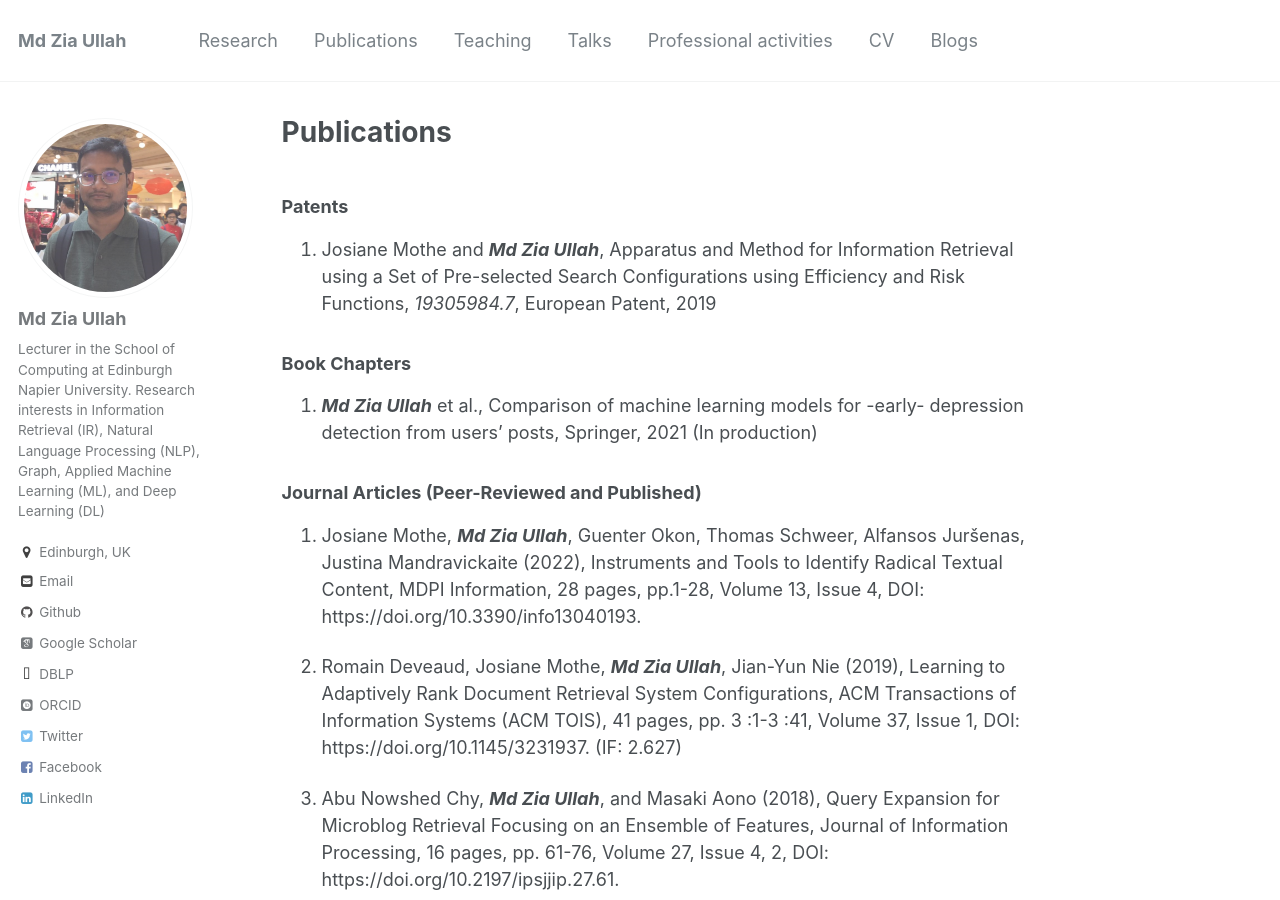
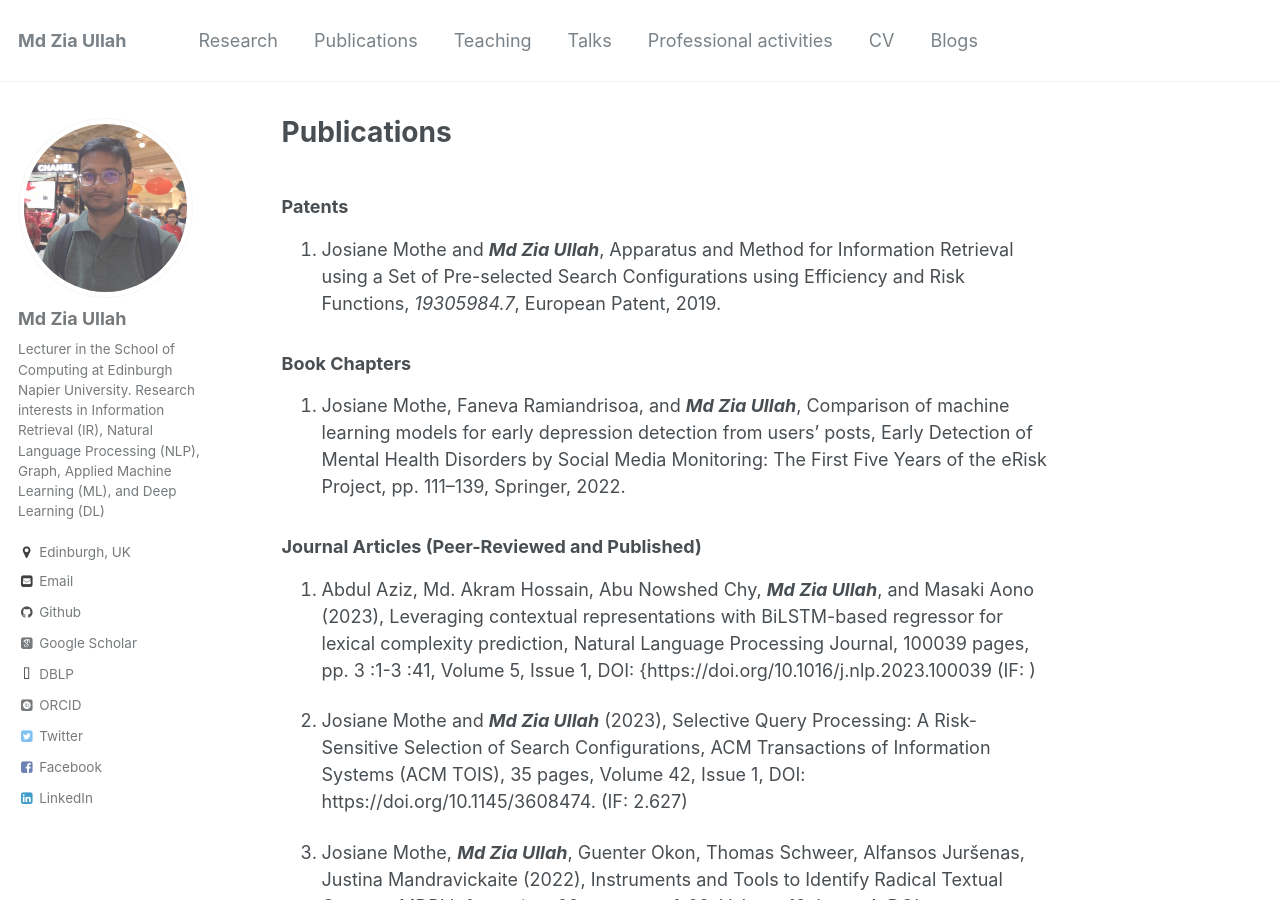
Before and after one commit to zuacubd/zuacubd.github.io, a Jekyll site: the page built from _pages/pubs.md, in a window 1280 px wide and 900 px high. Built offline with Jekyll 4.4.1, drawn with Linux system fonts in a browser that asks for light colours; some web fonts are replaced; some of the changed text lies outside the part shown.

Commit message:
Update pubs.md
added new publications

```diff
--- a/_pages/pubs.md
+++ b/_pages/pubs.md
@@ -6,60 +6,64 @@ published: true
 ---
 ### Patents
 
-1. Josiane Mothe and _**Md Zia Ullah**_, Apparatus and Method for Information Retrieval using a Set of Pre-selected Search Configurations using Efficiency and Risk Functions, *19305984.7*, European Patent, 2019
+1. Josiane Mothe and _**Md Zia Ullah**_, Apparatus and Method for Information Retrieval using a Set of Pre-selected Search Configurations using Efficiency and Risk Functions, *19305984.7*, European Patent, 2019.
 
 
 ### Book Chapters
 
-1. _**Md Zia Ullah**_ et al., Comparison of machine learning models for -early- depression detection from users’ posts, Springer, 2021 (In production)
+1. Josiane Mothe, Faneva Ramiandrisoa, and _**Md Zia Ullah**_, Comparison of machine learning models for early depression detection from users’ posts, Early Detection of Mental Health Disorders by Social Media Monitoring: The First Five Years of the eRisk Project, pp. 111--139, Springer, 2022.
 
 
 ### Journal Articles (Peer-Reviewed and Published)
 
-1. Josiane Mothe, _**Md Zia Ullah**_, Guenter Okon, Thomas Schweer, Alfansos Juršenas, Justina Mandravickaite (2022), Instruments and Tools to Identify Radical Textual Content, MDPI Information, 28 pages, pp.1-28, Volume 13, Issue 4, DOI: https://doi.org/10.3390/info13040193.
+1. Abdul Aziz, Md. Akram Hossain, Abu Nowshed Chy, _**Md Zia Ullah**_, and Masaki Aono (2023), Leveraging contextual representations with BiLSTM-based regressor for lexical complexity prediction, Natural Language Processing Journal, 100039 pages, pp. 3 :1-3 :41, Volume 5, Issue 1, DOI: {https://doi.org/10.1016/j.nlp.2023.100039 (IF: )
 
-1. Romain Deveaud, Josiane Mothe, _**Md Zia Ullah**_, Jian-Yun Nie (2019), Learning to Adaptively Rank Document Retrieval System Configurations, ACM Transactions of Information Systems (ACM TOIS), 41 pages, pp. 3 :1-3 :41, Volume 37, Issue 1, DOI: https://doi.org/10.1145/3231937. (IF: 2.627)
+2. Josiane Mothe and _**Md Zia Ullah**_ (2023), Selective Query Processing: A Risk-Sensitive Selection of Search Configurations, ACM Transactions of Information Systems (ACM TOIS), 35 pages, Volume 42, Issue 1, DOI: https://doi.org/10.1145/3608474. (IF: 2.627)
 
-2. Abu Nowshed Chy, _**Md Zia Ullah**_, and Masaki Aono (2018), Query Expansion for Microblog Retrieval Focusing on an Ensemble of Features, Journal of Information Processing, 16 pages, pp. 61-76, Volume 27, Issue 4, 2, DOI: https://doi.org/10.2197/ipsjjip.27.61.
+3. Josiane Mothe, _**Md Zia Ullah**_, Guenter Okon, Thomas Schweer, Alfansos Juršenas, Justina Mandravickaite (2022), Instruments and Tools to Identify Radical Textual Content, MDPI Information, 28 pages, pp.1-28, Volume 13, Issue 4, DOI: https://doi.org/10.3390/info13040193.
 
-3. Abu Nowshed Chy, _**Md Zia Ullah**_, and Masaki Aono (2017), Microblog Retrieval Using Ensemble of Feature Sets through Supervised Feature Selection, IEICE Transactions on Information and Systems (IEICE TOIS), 13 pages, pp. 793-806, Volume E100-D, Issue 4, 2, DOI: https://doi.org/0.1587/transinf.2016DAP0032. (IF: 0.576)
+4. Romain Deveaud, Josiane Mothe, _**Md Zia Ullah**_, Jian-Yun Nie (2019), Learning to Adaptively Rank Document Retrieval System Configurations, ACM Transactions of Information Systems (ACM TOIS), 41 pages, pp. 3 :1-3 :41, Volume 37, Issue 1, DOI: https://doi.org/10.1145/3231937. (IF: 2.627)
 
-4. _**Md Zia Ullah**_ and Masaki Aono (2016), A Bipartite Graph-based Ranking Approach to Query Subtopics Diversification Focused on Word Embedding Features, IEICE Transactions on Information and Systems (IEICE TOIS), 11 pages, pp. 3090-3100, Volume E99-D, Issue 12, DOI: https://doi.org/10.1587/transinf.2016EDP7190. (IF: 0.576)
+5. Abu Nowshed Chy, _**Md Zia Ullah**_, and Masaki Aono (2018), Query Expansion for Microblog Retrieval Focusing on an Ensemble of Features, Journal of Information Processing, 16 pages, pp. 61-76, Volume 27, Issue 4, 2, DOI: https://doi.org/10.2197/ipsjjip.27.61.
 
-5. _**Md Zia Ullah**_, Masaki Aono, and Md Hanif Seddiqui (2015), Estimating a Ranked List of Human Genetic Diseases by Associating Phenotype-Gene with Gene-Disease Bipartite Graphs, ACM Transactions on Intelligent System and Technology (ACM TIST), 21 pages, pp.56:1~56:21, Volume 6, Issue 4, DOI: https://doi.org/10.1145/2700487. (IF: 2.861)
+6. Abu Nowshed Chy, _**Md Zia Ullah**_, and Masaki Aono (2017), Microblog Retrieval Using Ensemble of Feature Sets through Supervised Feature Selection, IEICE Transactions on Information and Systems (IEICE TOIS), 13 pages, pp. 793-806, Volume E100-D, Issue 4, 2, DOI: https://doi.org/0.1587/transinf.2016DAP0032. (IF: 0.576)
+
+7. _**Md Zia Ullah**_ and Masaki Aono (2016), A Bipartite Graph-based Ranking Approach to Query Subtopics Diversification Focused on Word Embedding Features, IEICE Transactions on Information and Systems (IEICE TOIS), 11 pages, pp. 3090-3100, Volume E99-D, Issue 12, DOI: https://doi.org/10.1587/transinf.2016EDP7190. (IF: 0.576)
+
+8. _**Md Zia Ullah**_, Masaki Aono, and Md Hanif Seddiqui (2015), Estimating a Ranked List of Human Genetic Diseases by Associating Phenotype-Gene with Gene-Disease Bipartite Graphs, ACM Transactions on Intelligent System and Technology (ACM TIST), 21 pages, pp.56:1~56:21, Volume 6, Issue 4, DOI: https://doi.org/10.1145/2700487. (IF: 2.861)
 
 
 ### International Conference Papers (Peer-Reviewed and Published)
 
-1. Josiane Mothe and _**Md Zia Ullah**_ (2021, November), Defining an Optimal Configuration Set for Selective Search Strategy – A Risk-Sensitive Approach, The 30th ACM International Conference on Information and Knowledge Management (CIKM 2021), Queensland, Australia.
+1. Adrian-Gabriel Chifu, Déjean, S., Garouani, M., Mothe, J., Ortiz, D., _**Md Zia Ullah**_ (2024). Can We Predict QPP? An Approach Based on Multivariate Outliers. In: Goharian, N., et al. Advances in Information Retrieval. ECIR 2024. Lecture Notes in Computer Science, vol 14610. Springer, Cham.
 
-2. Adrian-Gabriel Chifu, Josiane Mothe, and _**Md Zia Ullah**_ (2020, March), Fair Exposure of Documents in Information Retrieval: a Community Detection Approach, CIRCLE 2020, Toulouse, France.
+2. Josiane Mothe and _**Md Zia Ullah**_ (2021, November), Defining an Optimal Configuration Set for Selective Search Strategy – A Risk-Sensitive Approach, The 30th ACM International Conference on Information and Knowledge Management (CIKM 2021), Queensland, Australia.
 
-3. Konstantinos Demestichas, Thi Bich Ngoc Hoang, Josiane Mothe, Olivier Teste, and _**Md Zia Ullah**_ (2020, March), Prediction and Visual Intelligence for Security Information: The Prevision H2020 Project, CIRCLE 2020, Toulouse, France.
+3. Adrian-Gabriel Chifu, Josiane Mothe, and _**Md Zia Ullah**_ (2020, March), Fair Exposure of Documents in Information Retrieval: a Community Detection Approach, CIRCLE 2020, Toulouse, France.
 
-4. Sébastien Déjean, Radu Tudor Ionescu, Josiane Mothe, and _**Md Zia Ullah**_ (2020, March), Forward and backward feature selection for query performance prediction, ACM SAC 2020, pp. 690-697, Brno, Czech Republic.
+4. Konstantinos Demestichas, Thi Bich Ngoc Hoang, Josiane Mothe, Olivier Teste, and _**Md Zia Ullah**_ (2020, March), Prediction and Visual Intelligence for Security Information: The Prevision H2020 Project, CIRCLE 2020, Toulouse, France.
 
-5. Sébastien Déjean, Josiane Mothe, and _**Md Zia Ullah**_ (2019, September), Studying the Variability of System Setting Effectiveness by Data Analytics and Visualization, International Conference of the Cross-Language Evaluation Forum for European Languages (CLEF2019), pp. 62-74, Lugano, Switzerland.
+5. Sébastien Déjean, Radu Tudor Ionescu, Josiane Mothe, and _**Md Zia Ullah**_ (2020, March), Forward and backward feature selection for query performance prediction, ACM SAC 2020, pp. 690-697, Brno, Czech Republic.
 
-6. Cédric Lespagnol, Josiane Mothe, and _**Md Zia Ullah**_ (2019, July), Information Nutritional Label and Word Embedding to Estimate Information Check-Worthiness, The 42nd International ACM SIGIR Conference on Research and Development in Information Retrieval (SIGIR 2019), pp. , Paris, France. (In press) (Acceptance rate: 24.4%)
+6. Sébastien Déjean, Josiane Mothe, and _**Md Zia Ullah**_ (2019, September), Studying the Variability of System Setting Effectiveness by Data Analytics and Visualization, International Conference of the Cross-Language Evaluation Forum for European Languages (CLEF2019), pp. 62-74, Lugano, Switzerland.
 
-7. Stefano Mizzaro, Josiane Mothe, Kevin Roitero, and _**Md Zia Ullah**_ (2018, July), Query Performance Prediction and Effectiveness Evaluation Without Relevance Judgments: Two Sides of the Same Coin, The 41st International ACM SIGIR Conference on Research and Development in Information Retrieval (SIGIR 2018), pp. 1233-1236, Ann Arbor, MI, USA. (Acceptance rate: 30%)
+7. Cédric Lespagnol, Josiane Mothe, and _**Md Zia Ullah**_ (2019, July), Information Nutritional Label and Word Embedding to Estimate Information Check-Worthiness, The 42nd International ACM SIGIR Conference on Research and Development in Information Retrieval (SIGIR 2019), pp. , Paris, France. (In press) (Acceptance rate: 24.4%)
 
-8. Adrian-Gabriel Chifu, Lea Laporte, Josiane Mothe, and _**Md Zia Ullah**_ (2018, July), Query Performance Prediction Focused on Summarized Letor Features, The 41st International ACM SIGIR Conference on Research and Development in Information Retrieval (SIGIR 2018), pp. 1177-1180, Ann Arbor, MI, USA, DOI:10.1145/3209978.3210121. (Acceptance rate: 30%)
+8. Stefano Mizzaro, Josiane Mothe, Kevin Roitero, and _**Md Zia Ullah**_ (2018, July), Query Performance Prediction and Effectiveness Evaluation Without Relevance Judgments: Two Sides of the Same Coin, The 41st International ACM SIGIR Conference on Research and Development in Information Retrieval (SIGIR 2018), pp. 1233-1236, Ann Arbor, MI, USA. (Acceptance rate: 30%)
 
-9. Serge Molina, Josiane Mothe, Dorian Roques, Ludovic Tanguy, and _**Md Zia Ullah**_ (2017, September), IRIT QFR: IRIT Query Feature Resource. International Conference of the Cross-Language Evaluation Forum for European Languages (CLEF2017), pp. 69-81, Dublin, Ireland, DOI:10.1007/978-3-319-65813-1_6.
+9. Adrian-Gabriel Chifu, Lea Laporte, Josiane Mothe, and _**Md Zia Ullah**_ (2018, July), Query Performance Prediction Focused on Summarized Letor Features, The 41st International ACM SIGIR Conference on Research and Development in Information Retrieval (SIGIR 2018), pp. 1177-1180, Ann Arbor, MI, USA, DOI:10.1145/3209978.3210121. (Acceptance rate: 30%)
 
-10. _**Md Zia Ullah**_, Abu Nowshed Chy, and Masaki Aono (2016, November), Query Subtopic Mining Exploiting Word Embedding for Search Result Diversification, Twelfth Asia Information Retrieval Societies Conference(AIRS 2016), pp. 308-314, Beijing, China, DOI: 10.1007/978-3-319-48051-0_24. (Best Presentation Award) (Acceptance rate: 45%)
+10. Serge Molina, Josiane Mothe, Dorian Roques, Ludovic Tanguy, and _**Md Zia Ullah**_ (2017, September), IRIT QFR: IRIT Query Feature Resource. International Conference of the Cross-Language Evaluation Forum for European Languages (CLEF2017), pp. 69-81, Dublin, Ireland, DOI:10.1007/978-3-319-65813-1_6.
 
-11. Abu Nowshed Chy, _**Md Zia Ullah**_, and Masaki Aono (2015, August), Combining Temporal and Content-Aware Features for Microblog Retrieval, IEEE International Conference on Advanced Informatics: Concepts, Theory and Applications (ICAICTA 2015), pp. 1-6, Chonburi, Thailand, DOI:10.1109/ICAICTA.2015.7335353. (Best Paper Award) (Acceptance rate: 69.8%)
+11. _**Md Zia Ullah**_, Abu Nowshed Chy, and Masaki Aono (2016, November), Query Subtopic Mining Exploiting Word Embedding for Search Result Diversification, Twelfth Asia Information Retrieval Societies Conference(AIRS 2016), pp. 308-314, Beijing, China, DOI: 10.1007/978-3-319-48051-0_24. (Best Presentation Award) (Acceptance rate: 45%)
 
-12. _**Md Zia Ullah**_ and Masaki Aono (2014, August), Query Subtopic Mining for Search Result Diversification, IEEE International Conference on Advanced Informatics: Concepts, Theory and Applications (ICAICTA 2014), pp. 309-314, Bandung, Indonesia, DOI: 10.1109/ICAICTA.2014. 7005960. (Acceptance rate: 47%)
+12. Abu Nowshed Chy, _**Md Zia Ullah**_, and Masaki Aono (2015, August), Combining Temporal and Content-Aware Features for Microblog Retrieval, IEEE International Conference on Advanced Informatics: Concepts, Theory and Applications (ICAICTA 2015), pp. 1-6, Chonburi, Thailand, DOI:10.1109/ICAICTA.2015.7335353. (Best Paper Award) (Acceptance rate: 69.8%)
 
-13. Ismat Ara Reshma, _**Md Zia Ullah**_, and Masaki Aono (2014, August), Ontology-based Classification for Multi-label Image Annotation, IEEE International Conference on Advanced Informatics: Concepts, Theory and Applications (ICAICTA 2014), pp. 226-231, Bandung, Indonesia, DOI:10.1109/ICAICTA.2014.7005945. (Best Paper Award) (Acceptance rate: 47%)
+13. _**Md Zia Ullah**_ and Masaki Aono (2014, August), Query Subtopic Mining for Search Result Diversification, IEEE International Conference on Advanced Informatics: Concepts, Theory and Applications (ICAICTA 2014), pp. 309-314, Bandung, Indonesia, DOI: 10.1109/ICAICTA.2014. 7005960. (Acceptance rate: 47%)
 
-14. _**Md Zia Ullah**_, Masaki Aono, and Md Hanif Seddiqui (2013, July), Estimating a Ranked List of Human Hereditary Diseases for Clinical Phenotypes by Using Weighted Bipartite Networks, 35th IEEE International Conference on Engineering in Medicine and Biology Society (EMBS), pp. 3475-3478, Osaka, Japan, DOI:10.1109/EMBC.2013.6610290. (Acceptance rate: 40%)
+14. Ismat Ara Reshma, _**Md Zia Ullah**_, and Masaki Aono (2014, August), Ontology-based Classification for Multi-label Image Annotation, IEEE International Conference on Advanced Informatics: Concepts, Theory and Applications (ICAICTA 2014), pp. 226-231, Bandung, Indonesia, DOI:10.1109/ICAICTA.2014.7005945. (Best Paper Award) (Acceptance rate: 47%)
 
-
+15. _**Md Zia Ullah**_, Masaki Aono, and Md Hanif Seddiqui (2013, July), Estimating a Ranked List of Human Hereditary Diseases for Clinical Phenotypes by Using Weighted Bipartite Networks, 35th IEEE International Conference on Engineering in Medicine and Biology Society (EMBS), pp. 3475-3478, Osaka, Japan, DOI:10.1109/EMBC.2013.6610290. (Acceptance rate: 40%)
 
 ### International Workshops
 
```
